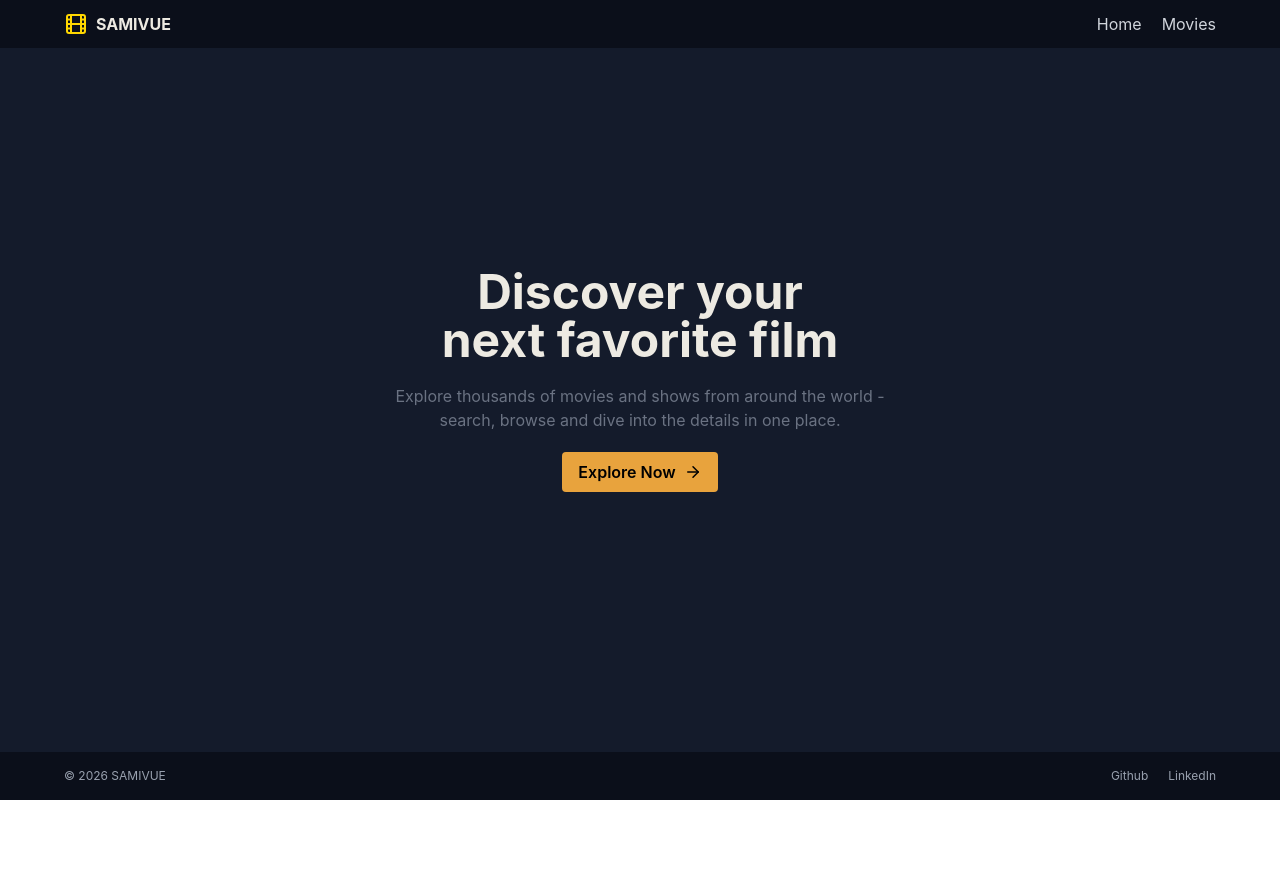
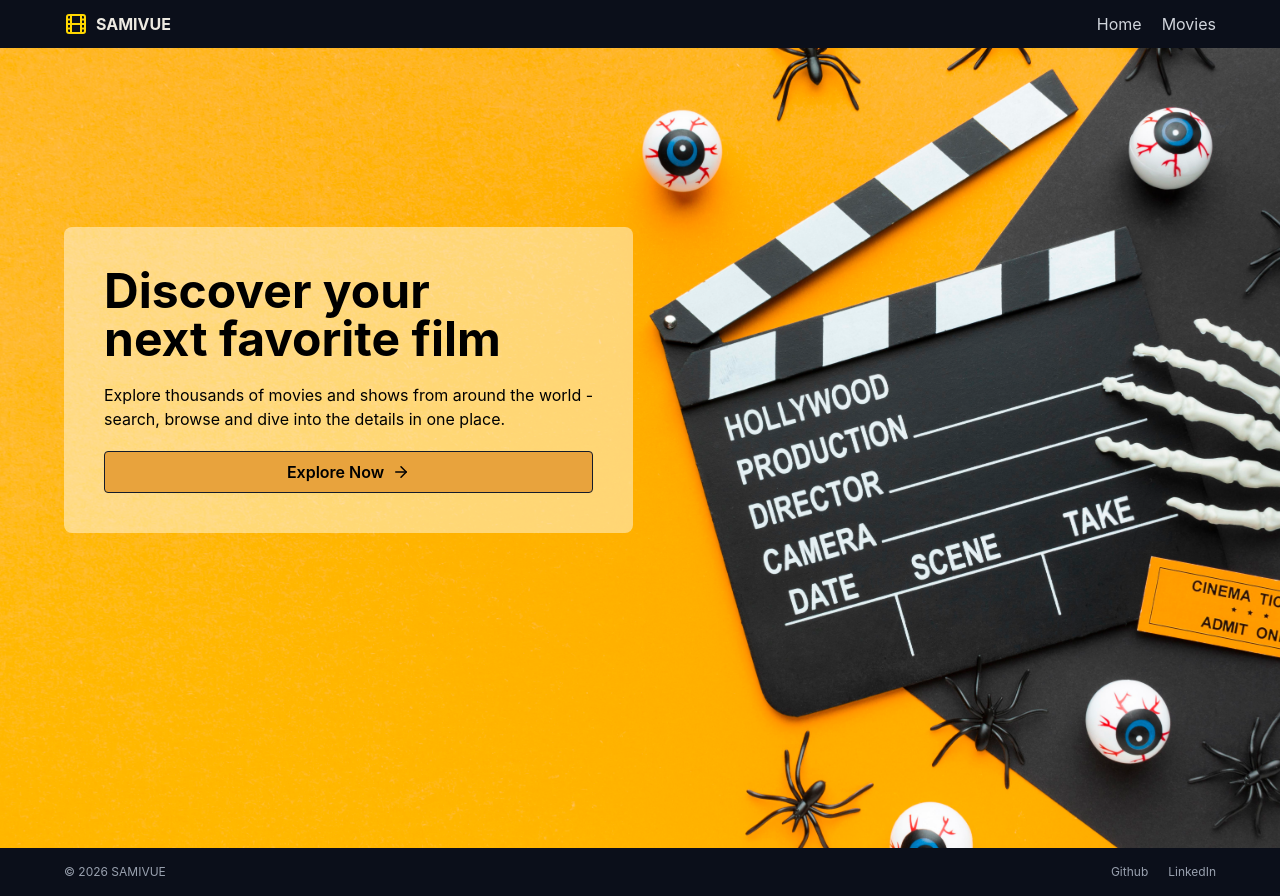
Before and after one commit to saminmahmud/SAMIVUE, a React (Vite) app: page / in a window 1280 px wide. Before the commit the page ends 800 px from the top, so only its background shows below. Built offline with nearby package versions, Linux system fonts and the light colour scheme.

Commit message:
enhance MainLayout structure, and improve Home and Movies pages UI

```diff
--- a/src/components/Navbar.jsx
+++ b/src/components/Navbar.jsx
@@ -10,8 +10,8 @@ export default function Navbar() {
       </Link>
 
       <div className="text-gray-300 flex gap-5">
-        <Link to="" className="hover:text-light-gray">Home</Link>
-        <Link to="movies/" className="hover:text-light-gray">Movies</Link>
+        <Link to="/" className="hover:text-light-gray">Home</Link>
+        <Link to="/movies" className="hover:text-light-gray">Movies</Link>
       </div>
     </div>
   )
--- a/src/layouts/MainLayout.jsx
+++ b/src/layouts/MainLayout.jsx
@@ -4,10 +4,10 @@ import Footer from '../components/Footer'
 
 export default function MainLayout() {
   return (
-    <div className="min-h-screen grid grid-rows-[auto_1fr_auto]">
+    <div className="min-h-screen flex flex-col">
       <Navbar />
-      <div className="text-light-gray bg-light-blue">
-        <div className="mx-auto p-4 py-8 md:px-8 lg:px-16"><Outlet /></div>
+      <div className="text-light-gray bg-light-blue flex-1">
+        <div className="mx-auto"><Outlet /></div>
       </div>
       <Footer />
     </div>
--- a/src/pages/Home.jsx
+++ b/src/pages/Home.jsx
@@ -3,13 +3,17 @@ import { Link } from 'react-router'
 
 export default function Home() {
   return (
-    <div className='min-h-[75vh] flex-col items-center justify-center text-center gap-5 flex'>
-      <h1 className='text-5xl font-bold'>Discover your <br /> next favorite film</h1>
-      <p className='text-gray-500'>Explore thousands of movies and shows from around the world - <br class="hidden md:block" /> search, browse and dive into the details in one place.</p>
-      <Link to='/movies' className='bg-marigold hover:bg-marigold-dark text-black font-semibold py-2 px-4 rounded flex gap-2 items-center justify-center'>
-        <p>Explore Now</p>
-        <ArrowRight size={18} />
-      </Link>
+    <div className="h-screen bg-cover bg-center bg-no-repeat p-6 py-8 md:px-8 lg:px-16" style={{ backgroundImage: "url('/banner.jpg')" }}>
+      <div className='min-h-[75vh] flex-col items-start justify-center text-start gap-5 flex'>
+        <div className="bg-amber-50/50 p-5 md:p-10 rounded-lg flex flex-col gap-5">
+          <h1 className='text-5xl font-bold text-black'>Discover your <br /> next favorite film</h1>
+          <p className='text-black'>Explore thousands of movies and shows from around the world - <br class="hidden md:block" /> search, browse and dive into the details in one place.</p>
+          <Link to='/movies' className='bg-marigold hover:bg-marigold-dark border border-light-blue text-black font-semibold py-2 px-4 rounded flex gap-2 items-center justify-center'>
+            <p>Explore Now</p>
+            <ArrowRight size={18} />
+          </Link>
+        </div>
+      </div>
     </div>
   )
 }
--- a/src/pages/Movies.jsx
+++ b/src/pages/Movies.jsx
@@ -29,7 +29,7 @@ export default function Movies() {
   }, [searchQuery]);
 
   return (
-    <div className='flex flex-col gap-5'>
+    <div className='flex flex-col gap-5 p-6 py-8 md:px-8 lg:px-16'>
       <div className=''>
         <h1 className='text-2xl font-bold'>Browse Movies</h1>
         <p className='text-gray-500'>Search movies by title.</p>
@@ -44,14 +44,17 @@ export default function Movies() {
 
       {loading && <Loading />}
       {error && <Error />}
-      {!loading && !error && movies.length > 0 ? (
+
+      {(!loading && !error && movies.length === 0) && (
+        <p className="text-gray-500">No movies found.</p>
+      )}
+
+      {!loading && !error && movies.length > 0 && (
         <div className='grid grid-cols-1 sm:grid-cols-2 md:grid-cols-3 lg:grid-cols-4 gap-5'>
           {movies.map((movie) => (
             <MovieCard key={movie.id} movie={movie} />
           ))}
         </div>
-      ):(
-        <p className="text-gray-500">No movies found.</p>
       )}
 
     </div>
--- a/src/services/get-movies.js
+++ b/src/services/get-movies.js
@@ -1,6 +1,9 @@
 export const getMovies = async (q) => {
   const url = q? `https://api.tvmaze.com/search/shows?q=${encodeURIComponent(q)}` : 'https://api.tvmaze.com/shows';
   const res = await fetch(url);
+  if (!res.ok) {
+    throw new Error('Failed to fetch movies');
+  }
   const data = await res.json();
   return q ? data.map((item) => item.show) : data;
 }
```
Also changed, not shown: public/banner.jpg (added).
